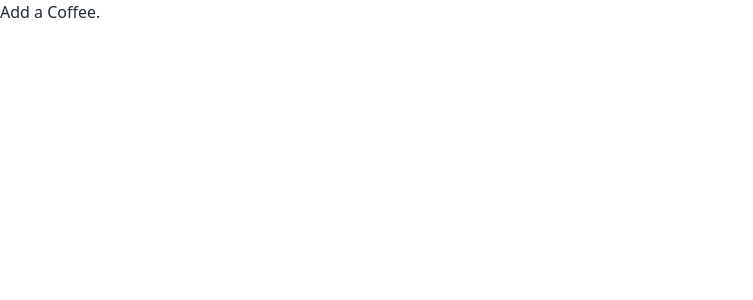
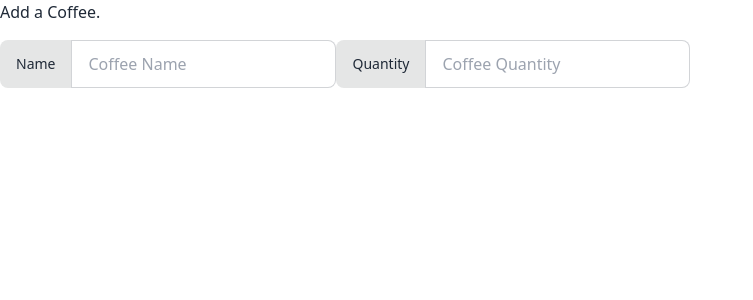
Before and after one commit to Sobuj54/module-68-coffee-store-client, a React (Vite) app: page /addCoffee in a window 1280 px wide. Shown: the top 300 px of the page, without its empty margins (0-753 px from the left). Built offline with nearby package versions, Linux system fonts and the light colour scheme.

Commit message:
added two form fields

```diff
--- a/src/components/AddCoffee.jsx
+++ b/src/components/AddCoffee.jsx
@@ -1,5 +1,35 @@
 const AddCoffee = () => {
-  return <div> Add a Coffee.</div>;
+  return (
+    <div>
+      Add a Coffee.
+      <form>
+        <div className="flex">
+          <div className="form-control">
+            <label className="label"></label>
+            <label className="input-group">
+              <span className="label-text">Name</span>
+              <input
+                type="text"
+                placeholder="Coffee Name"
+                className="input input-bordered"
+              />
+            </label>
+          </div>
+          <div className="form-control">
+            <label className="label"></label>
+            <label className="input-group">
+              <span className="label-text">Quantity</span>
+              <input
+                type="text"
+                placeholder="Coffee Quantity"
+                className="input input-bordered"
+              />
+            </label>
+          </div>
+        </div>
+      </form>
+    </div>
+  );
 };
 
 export default AddCoffee;
```
